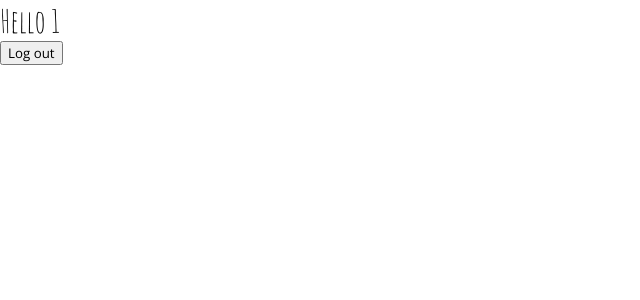
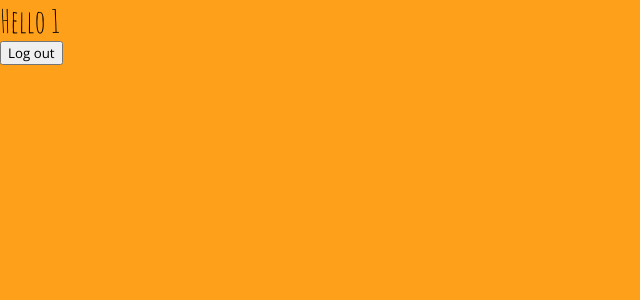
Before and after one commit to ahmedbouras/burger-store, a React (Vite) app: page /order/1 in a window 1280 px wide. Shown: the top 300 px of the page, without its empty margins (0-640 px from the left). Built offline with nearby package versions, Linux system fonts and the light colour scheme.

Commit message:
💄 F04: ORDER > OrderPage > Add initial style

```diff
--- a/src/components/pages/order/OrderPage.jsx
+++ b/src/components/pages/order/OrderPage.jsx
@@ -1,13 +1,20 @@
 import { useParams } from "react-router-dom";
 import ButtonReturn from "../../ButtonReturn";
+import styled from "styled-components";
+import theme from "../../../theme"
 
 export default function OrderPage() {
   const { username } = useParams();
 
   return (
-    <div>
+    <OrderPageStyled>
       <h1>Hello {username}</h1>
       <ButtonReturn text={"Log out"} />
-    </div>
+    </OrderPageStyled>
   );
 }
+
+const OrderPageStyled = styled.div`
+  background-color: ${theme.colors.primary};
+  height: 100vh;
+`
```
